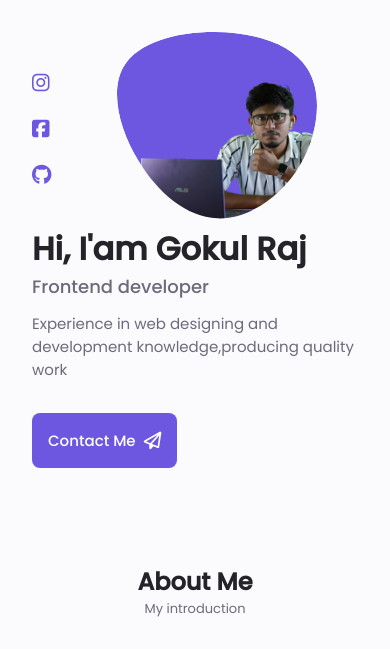
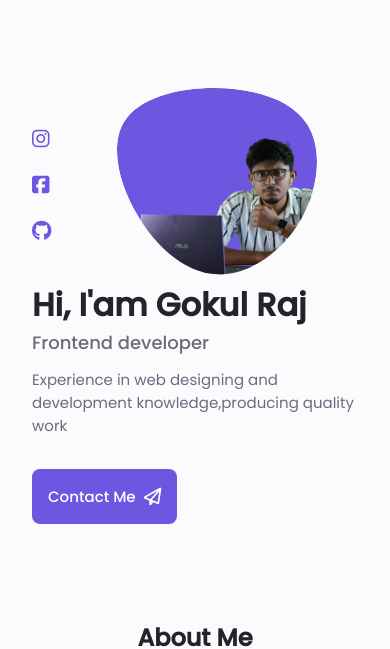
Before and after one commit to gokulr123/gokul-raj-website, a plain HTML site: page index.html in a window 390 px wide. Shown: the top 649 px of the page. Drawn offline with nearby package versions, Linux system fonts and the light colour scheme.

Commit message:
top padding modified

```diff
--- a/assests/css/style.css
+++ b/assests/css/style.css
@@ -907,6 +907,9 @@ img{
         grid-row: 2/3;
         grid-column: 1/3;
     }
+    .home__container{
+        padding-top: 3.5rem;
+     }
 
 .service__content2{
 
```
